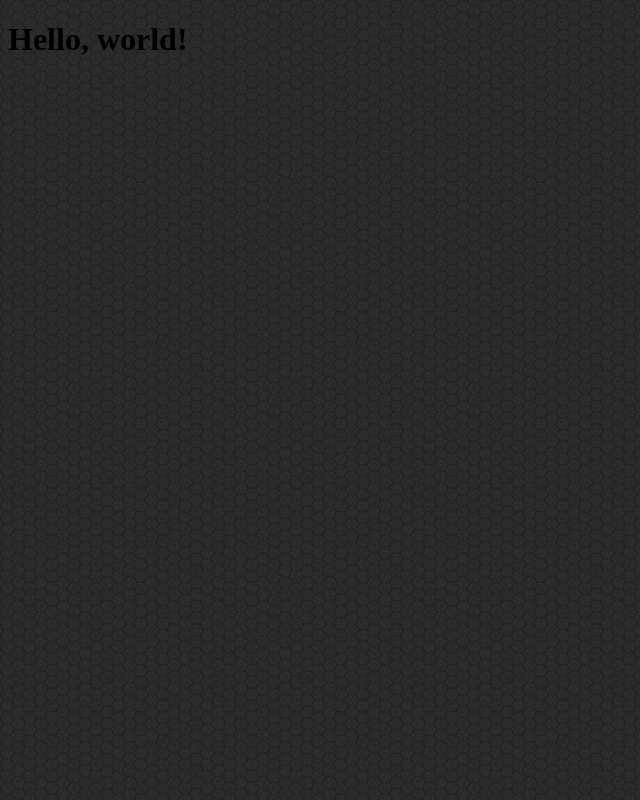
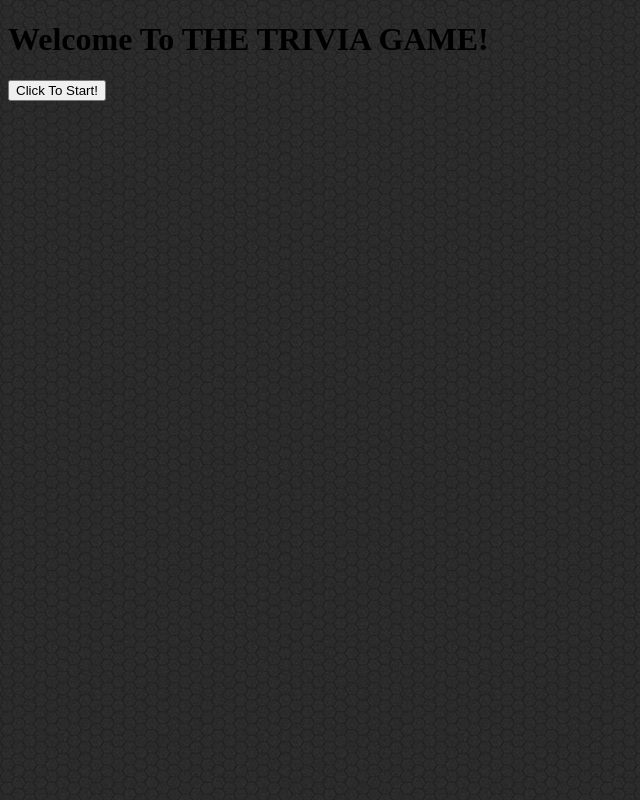
Before and after one commit to SirHexxus/TriviaGame, a plain HTML site: page index.html in a window 1280 px wide. Shown: the whole page, without its empty margins (0-640 px from the left). Drawn offline with nearby package versions, Linux system fonts and the light colour scheme.

Commit message:
added initial html containers for content

```diff
--- a/index.html
+++ b/index.html
@@ -17,7 +17,10 @@
 	</head>
 
 	<body>
-		<h1>Hello, world!</h1>
+		<div id="contentCard">
+            <h1 class="contentTitle">Welcome To <span class="gameTitle">THE TRIVIA GAME!</span></h1>
+            <button id="start-btn">Click To Start!</button>
+        </div>
 
         <!-- JavaScript and jQuery tags -->
 		<script src="https://code.jquery.com/jquery-3.4.1.js" integrity="sha256-WpOohJOqMqqyKL9FccASB9O0KwACQJpFTUBLTYOVvVU=" crossorigin="anonymous"></script>
```
